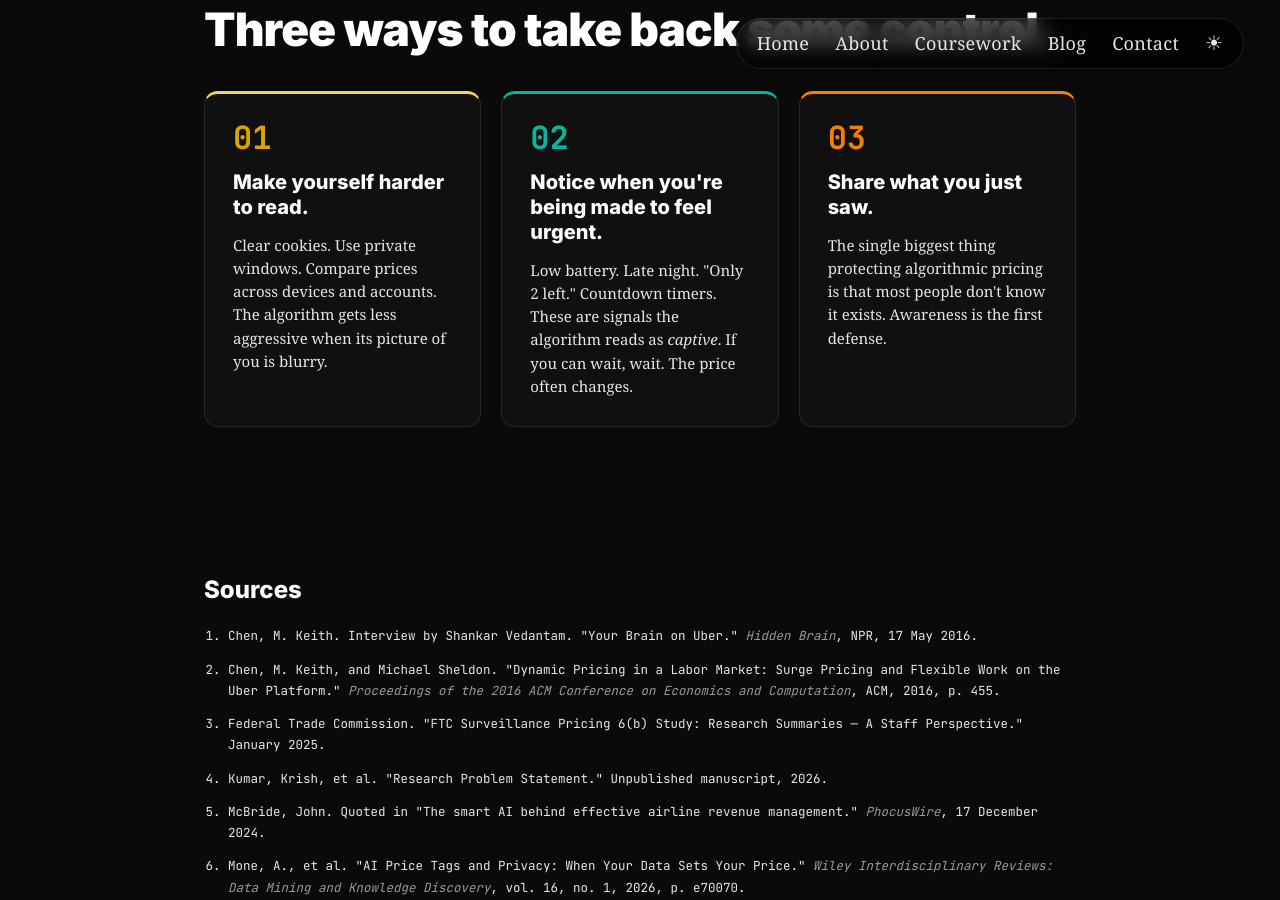
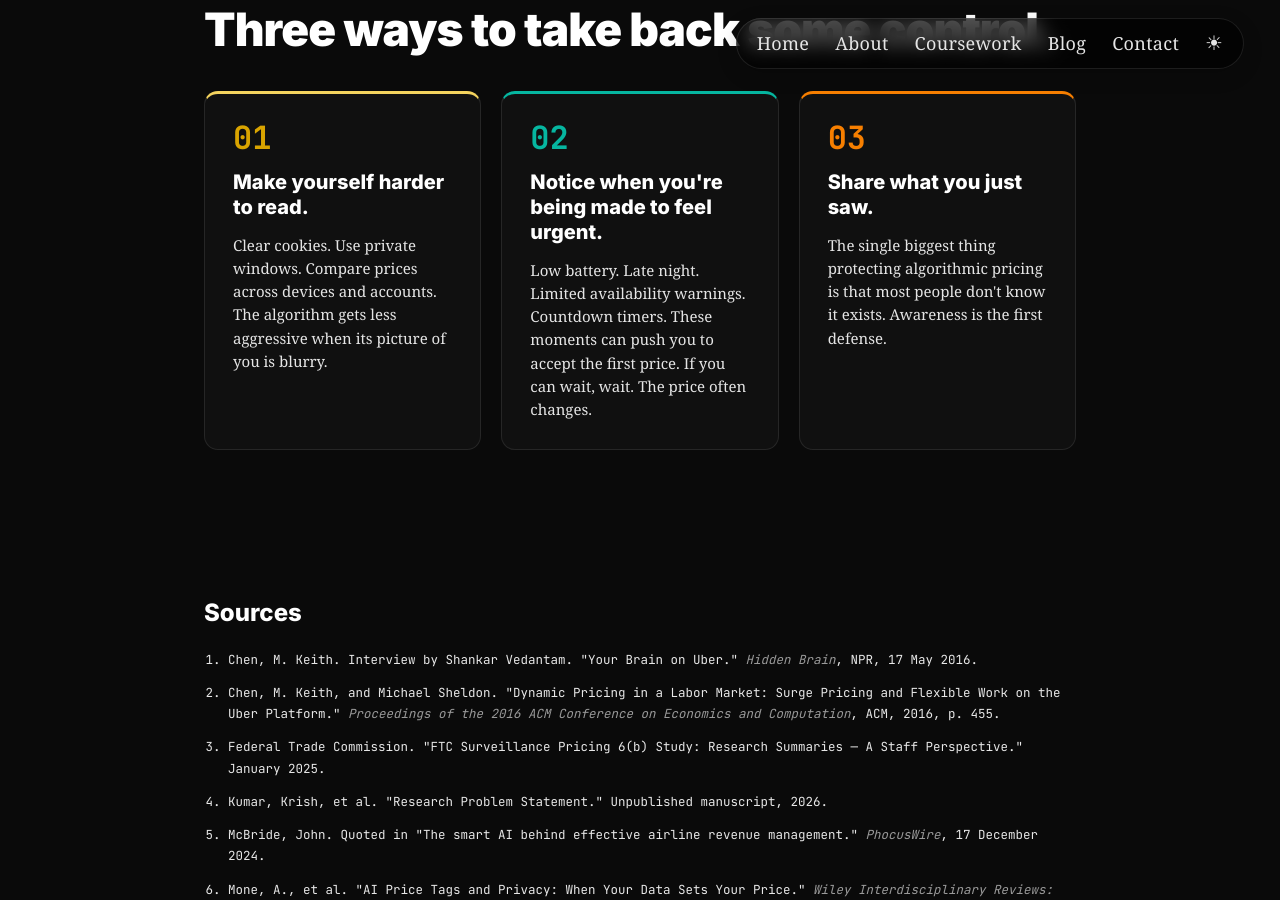
Before and after one commit to crushWu8/my-site, a Jekyll site: the page built from _posts/2026-06-18-the-price-is-watching-you.md, in a window 1280 px wide and 900 px high, scrolled down 8390 px. Built offline with Jekyll 4.4.1, drawn with Linux system fonts in a browser that asks for light colours.

Commit message:
new blog

```diff
--- a/_posts/2026-06-18-the-price-is-watching-you.md
+++ b/_posts/2026-06-18-the-price-is-watching-you.md
@@ -308,7 +308,7 @@ excerpt: In 1985, four things decided the price of a plane ticket. In 2026, it's
       <div class="pe-action pe-action-2 reveal">
         <div class="pe-action-num">02</div>
         <h3>Notice when you're being made to feel urgent.</h3>
-        <p>Low battery. Late night. "Only 2 left." Countdown timers. These are signals the algorithm reads as <em>captive</em>. If you can wait, wait. The price often changes.</p>
+        <p>Low battery. Late night. Limited availability warnings. Countdown timers. These moments can push you to accept the first price. If you can wait, wait. The price often changes.</p>
       </div>
       <div class="pe-action pe-action-3 reveal">
         <div class="pe-action-num">03</div>
```
Also changed, not shown: 2 other files.
